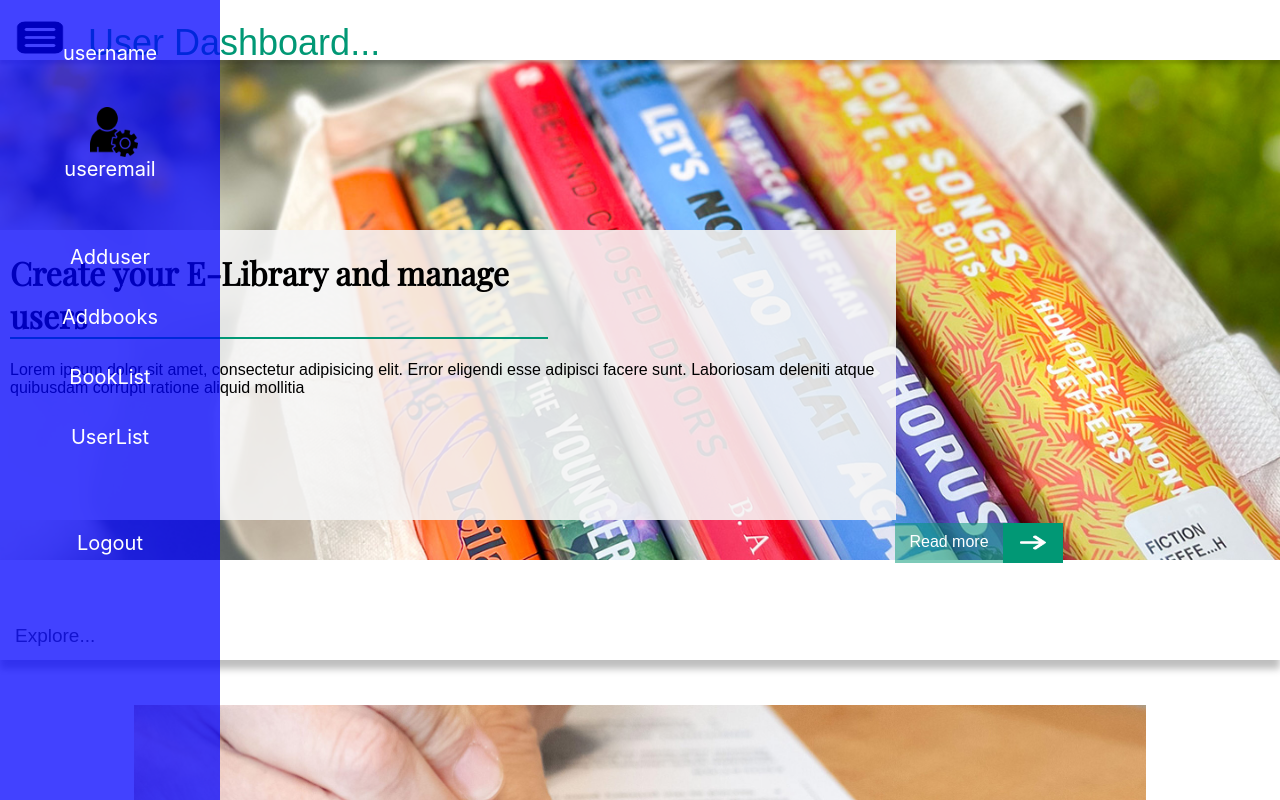
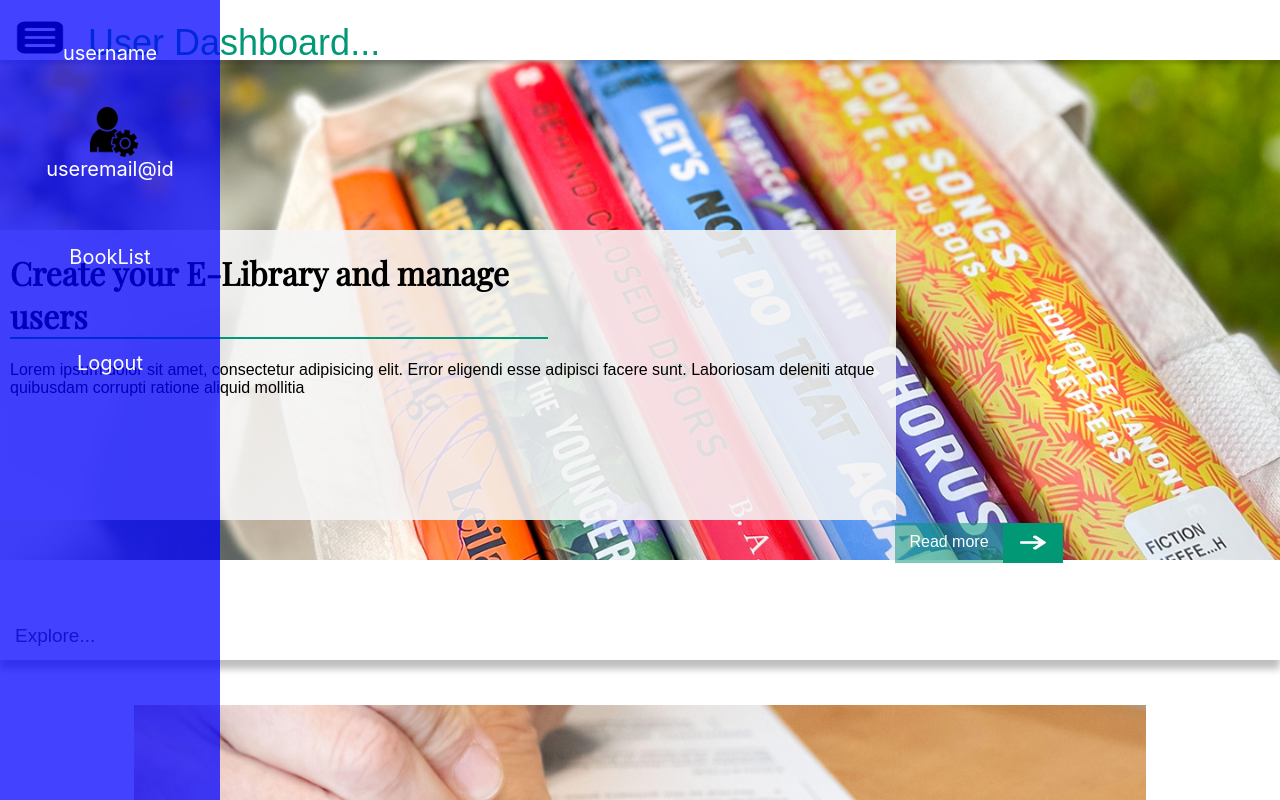
Before and after one commit to Peeyusj/Libmngapp, a React (Create React App) app: page /user in a window 1280 px wide. Shown: the top 800 px of the page. Built offline with nearby package versions, Linux system fonts and the light colour scheme; no server answers.

Commit message:
sir's last comitt

```diff
--- a/src/components/AdminNavbar.jsx
+++ b/src/components/AdminNavbar.jsx
@@ -38,10 +38,10 @@ export const AdminNavbar = (props) => {
   return (
     <div className='AdminNavbar' ref={navu}>
         <div className="uptext">
-         <Link to={props.loc==="/admin/"?`/admin/`:'/user/'}>{`${props.loc==="/admin/"?"Admin":"username"}`}</Link>
+         <Link to={props.loc==="/admin/"?`/admin/`:'/user/'}>Admin</Link>
            <br />
            <img width="48" height="50" style={{marginLeft:"90px"}} src={props.loc=="/user/"?group:user} alt="" />
-           {`${props.loc==="/admin/"?"admin@gmail.com":"useremail"}`}
+           admin@gmail.com
         </div>
         <div className="lis">
          <Link to="/admin/adduser">Adduser</Link>
--- a/src/components/BookList.jsx
+++ b/src/components/BookList.jsx
@@ -1,8 +1,17 @@
 import React,{useEffect,useState} from 'react'
-import { Link } from 'react-router-dom'
+import { Link,useLocation,useNavigate } from 'react-router-dom'
 import '../styles/booklist.css'
 export const BookList = () => {
+let loc=useLocation()
+let nevigator=useNavigate();
+let readbtn=(id)=>{
+if(loc=='/admin/booklist'){
+nevigator(`/admin/booklist/${id}`)
+}
+else{
+  nevigator(`/user/booklist/${id}`)
 
+}}
   const [books,setBooks]=useState([])
   useEffect(()=>{
     let fetchdata= async()=>{
@@ -29,8 +38,9 @@ alert("deleted sucsess")
           {item.author!=='Unknown'&&<div className="auth" style={{fontSize:"12px"}}><span style={{fontSize:"16px"}}>Author: </span>{item.author}</div>}
           <div className="pageno"><span style={{fontWeight:"500"}}>Pages: </span>{item.pages}</div>
           <div className="lang"><span style={{fontWeight:"500"}}>Languages: </span>{item.language}</div>
-          <Link to={`/admin/booklist/${item.id}`}><button className='readbtn'>ReadMore</button></Link>
-          <button  onClick={()=>delebook(item.id)}>Remove</button>
+          <button onClick={()=>readbtn(item.id)} className='readbtn'>ReadMore</button>
+
+          {loc.pathname=='/admin/booklist'&&<button  onClick={()=>delebook(item.id)}>Remove</button>}
         </div>
       </div>
 
--- a/src/components/Readbook.jsx
+++ b/src/components/Readbook.jsx
@@ -5,6 +5,7 @@ export const Readbook = () => {
     let navi=useNavigate();
 const [dataob,setDataOb]=useState({})
 let params=useParams()
+console.log(params);
 useEffect(()=>{
     let fetchdata= async()=>{
         let response=await fetch(`http://localhost:4001/books/${params.id}`)
--- a/src/components/UserHome.jsx
+++ b/src/components/UserHome.jsx
@@ -6,7 +6,7 @@ import bimg from '../assets/resume.jpg'
 import ra from '../assets/right-arrow.png'
 import menu from '../assets/menu.png'
 import vln from '../assets/Volnter.jpg'
-import Vidcrsl from './Vidcrsl'
+// import Vidcrsl from './Vidcrsl'
 
 export const UserHome = (props) => {
   const [disp, setDisp] = useState(false)
@@ -101,14 +101,14 @@ export const UserHome = (props) => {
           </div>
         </div>
       </div>
-      <div className="slider">
+      {/* <div className="slider">
         <h1>2023 Business Books To Read</h1>
         <Vidcrsl />
         <div className='btnanim' id='btnanimB'>
           <div className='readmo'><span></span><div className='lmo'>Take a look</div> </div>
           <div className='aran' ><img src={ra} alt="" /></div>
         </div>
-      </div>
+      </div> */}
       <div className="greenbanner">
         <div>Michael Embry</div>
         <div>I don’t have to look far to find treasures. I discover them every time I visit a library.</div>
--- /dev/null
+++ b/src/components/UserNavbar.jsx
@@ -0,0 +1,56 @@
+import React,{useRef,useEffect} from 'react'
+import '../styles/AdminNavbar.css'
+import { Link,to } from 'react-router-dom'
+import user from "../assets/user.png"
+import group from "../assets/group.png"
+
+export const UserNavbar = (props) => {
+    const navu =useRef()
+      console.log(props.dispval);
+     useEffect(()=>{
+      if(props.loc=="/admin/"||props.loc=="/user/"){
+        navu.current.style.display="none";
+      }
+      if(props.dispval&&(props.loc==="/admin/"||props.loc=="/user/")){
+        navu.current.style.display="flex";
+        navu.current.style.top = '60px';
+        // navu.current.style.transitionDuration="1s"
+      }
+      else{
+        navu.current.style.top = '0px';
+      }
+      let handler = (e) => {
+        if (!navu.current.contains(e.target)&&(props.loc==="/admin/"||props.loc=="/user/")) {
+          navu.current.style.display = "none";
+        }
+        else{
+        navu.current.style.display="flex";
+        }
+      };
+      document.addEventListener("mousedown", handler);
+      return () => {
+        document.removeEventListener("mousedown", handler);
+      };
+     },[props.loc,props.dispval])
+
+
+      return (
+        <div className='AdminNavbar' ref={navu}>
+            <div className="uptext">
+             <Link to={props.loc==="/admin/"?`/admin/`:'/user/'}>username</Link>
+               <br />
+               <img width="48" height="50" style={{marginLeft:"90px"}} src={props.loc=="/user/"?group:user} alt="" />
+               useremail@id
+            </div>
+            <div className="lis">
+
+             <Link to={props.loc==="/admin/"?`"/admin/booklist"`:'/user/booklist'}>BookList</Link>
+
+            </div>
+            <div className="logout">
+                <Link to="/">Logout</Link>
+            </div>
+        </div>
+      )
+
+}
--- a/src/components/Userportal.jsx
+++ b/src/components/Userportal.jsx
@@ -2,7 +2,9 @@ import React,{useState} from 'react'
 
 import { Route,Routes,useLocation } from 'react-router-dom'
 import { UserHome } from './UserHome'
-import { AdminNavbar } from './AdminNavbar'
+import { BookList } from './BookList'
+import { Readbook } from './Readbook'
+import  {UserNavbar}  from './UserNavbar'
 export const Userportal = () => {
     let loc=useLocation()
     const[dispval,setDispval]=useState(false)
@@ -11,11 +13,12 @@ export const Userportal = () => {
   setDispval(val)
     }
   return (
-    <div className="adminhome">  <AdminNavbar loc={loc.pathname} dispval={dispval}/>
+    <div className="adminhome">  <UserNavbar loc={loc.pathname} dispval={dispval}/>
 
     <Routes>
         <Route path='/' element={<UserHome dispfun={dispfun}/>}/>
-
+        <Route path='/booklist' element={<BookList/>}/>
+        <Route path="/booklist/:id" element={<Readbook/>}/>
     </Routes></div>
   )
 }
```
